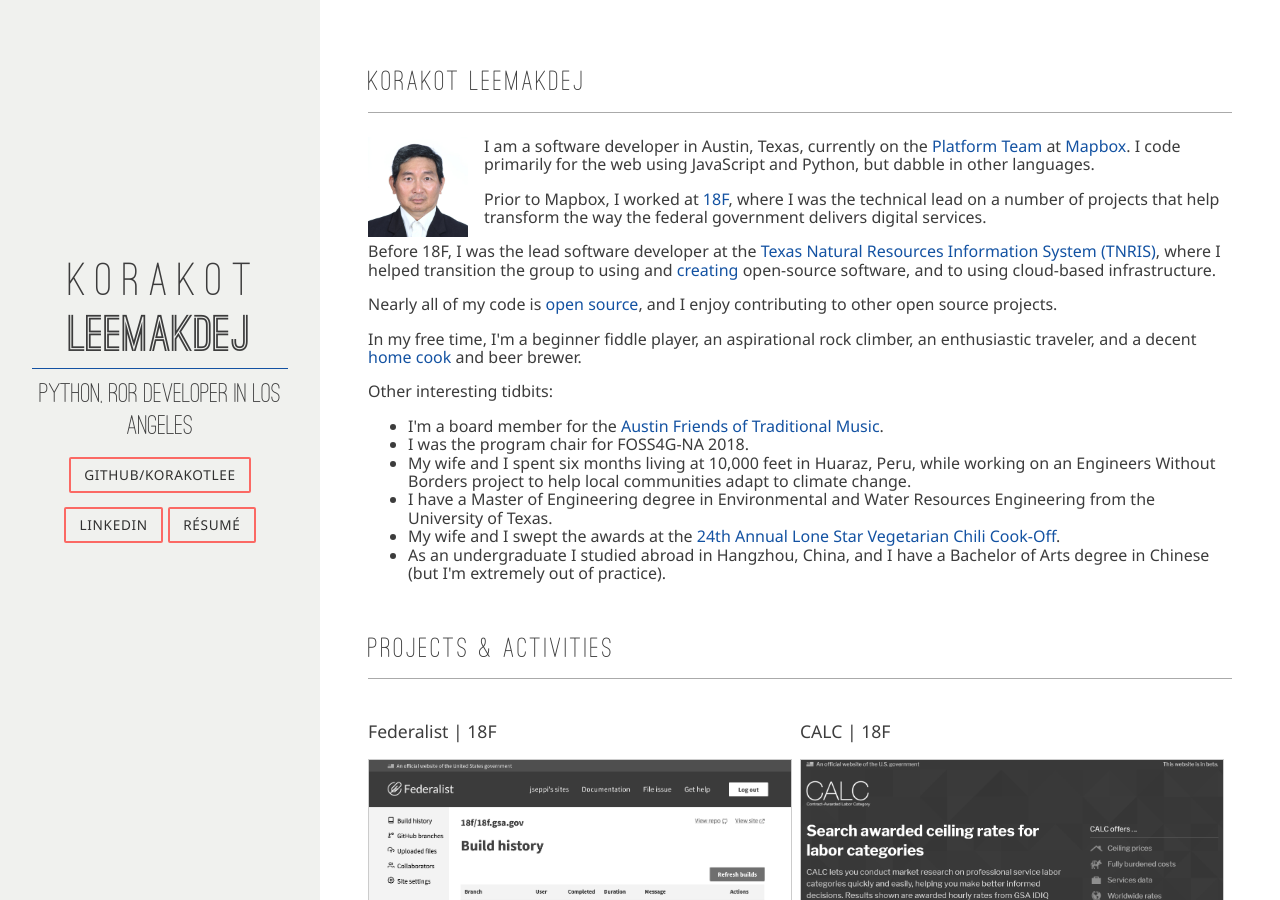
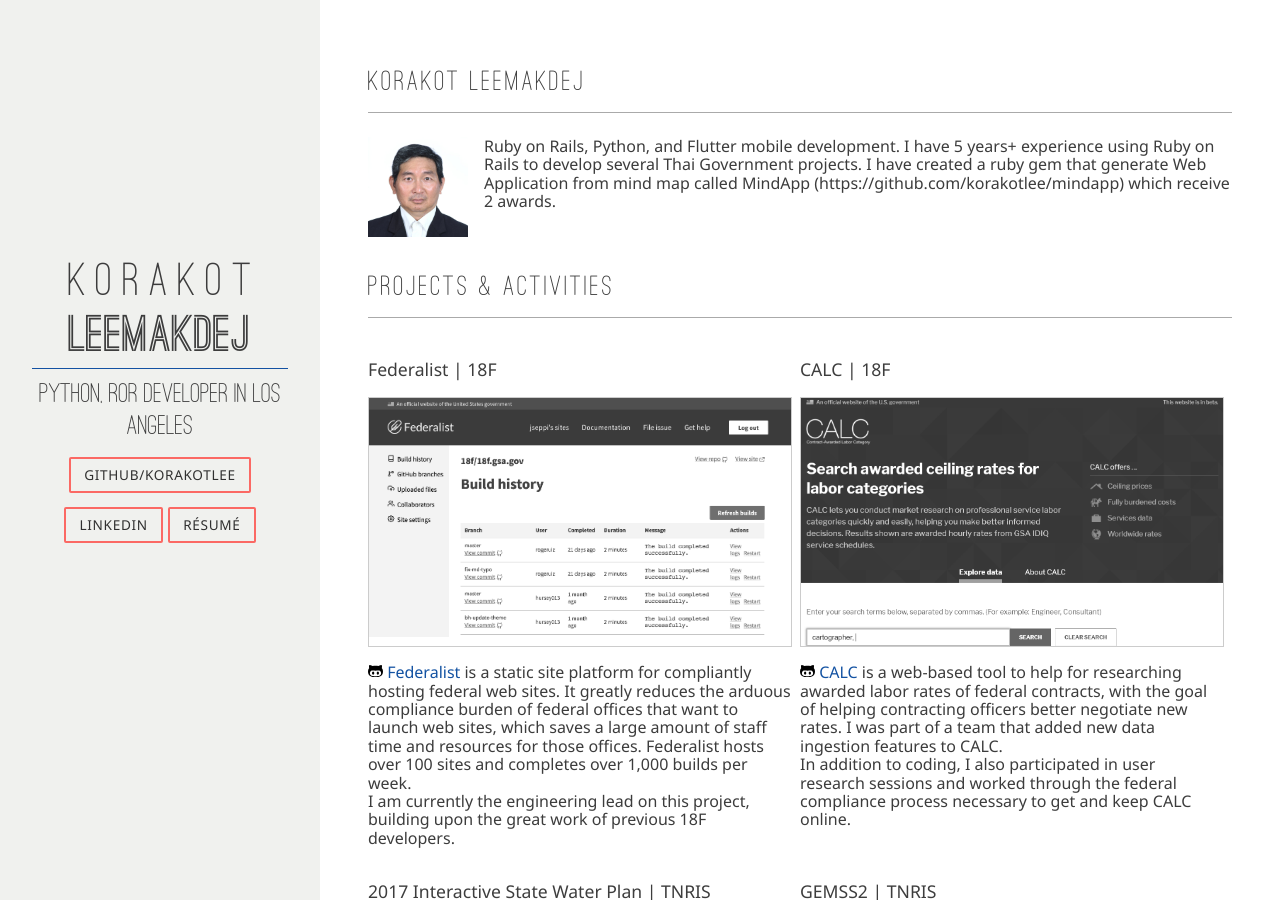
Before and after one commit to korakotlee/korakotlee.github.io, a Jekyll site: the page built from index.html, in a window 1280 px wide and 900 px high. Built offline with Jekyll 4.4.1, drawn with Linux system fonts in a browser that asks for light colours; nearby versions of some CDN libraries; some of the changed text lies outside the part shown.

Commit message:
edit root index, not _site

```diff
--- a/_layouts/article.html
+++ b/_layouts/article.html
@@ -9,7 +9,7 @@
         <h1 class="post-title">{{page.title}}</h1>
 
         <p class="post-meta">
-            By <a class="post-author" href="#">James</a> on {{ page.date | date: "%B %d, %Y" }}</a>
+            By <a class="post-author" href="#">Korakot</a> on {{ page.date | date: "%B %d, %Y" }}</a>
         </p>
     </header>
 
--- a/index.html
+++ b/index.html
@@ -9,21 +9,9 @@
     <div class="pure-g">
       <div class="pure-u-1">
         <img src="/img/korakot.jpg" alt="Korakot"/>
-        <p>I am a software developer in Austin, Texas, currently on the <a href="https://www.mapbox.com/about/team/james-seppi/">Platform Team</a> at <a href="https://www.mapbox.com">Mapbox</a>. I code primarily for the web using JavaScript and Python, but dabble in other languages.</p>
-        <p>Prior to Mapbox, I worked at <a href="https://18f.gsa.gov" title="18F">18F</a>, where I was the technical lead on a number of projects that help transform the way the federal government delivers digital services.</p>
-        <p>Before 18F, I was the lead software developer at the <a href="https://tnris.org">Texas Natural Resources Information System (TNRIS)</a>, where I helped transition the group to using and <a href="https://github.com/tnris">creating</a> open-source software, and to using cloud-based infrastructure.</p>
-        <p>Nearly all of my code is <a href="https://github.com/jseppi">open source</a>, and I enjoy contributing to other open source projects.</p>
-        <p>In my free time, I'm a beginner fiddle player, an aspirational rock climber, an enthusiastic traveler, and a decent <a href="http://kitchen.coseppi.com">home cook</a> and beer brewer.</p>
+        <p>Ruby on Rails, Python, and Flutter mobile development. I have 5 years+ experience using Ruby on Rails to develop several Thai Government projects. I have created a ruby gem that generate Web Application from mind map called MindApp (https://github.com/korakotlee/mindapp) which receive 2 awards.</p>
 
-        <p>Other interesting tidbits:</p>
-        <ul>
-          <li>I&apos;m a board member for the <a href="https://aftm.us">Austin Friends of Traditional Music</a>.</li>
-          <li>I was the program chair for FOSS4G-NA 2018.</li>
-          <li>My wife and I spent six months living at 10,000 feet in Huaraz, Peru, while working on an Engineers Without Borders project to help local communities adapt to climate change.</li>
-          <li>I have a Master of Engineering degree in Environmental and Water Resources Engineering from the University of Texas.</li>
-          <li>My wife and I swept the awards at the <a href="https://kitchen.coseppi.com/2012/11/11/lone-star-vegetarian-chili-cook-off/">24th Annual Lone Star Vegetarian Chili Cook-Off</a>.</li>
-          <li>As an undergraduate I studied abroad in Hangzhou, China, and I have a Bachelor of Arts degree in Chinese (but I&apos;m extremely out of practice).</li>
-        </ul>
+
       </div>
     </div>
   </div>
@@ -76,10 +64,8 @@
   <h2 class="content-subhead">Contact</h2>
   <ul>
     <li>james.seppi at gmail.com</li>
-    <li><a href="https://github.com/jseppi">github.com/jseppi</a></li>
-    <li><a href="https://twitter.com/hydrologee">@hydrologee</a></li>
-    <li><a href="https://www.linkedin.com/in/james-seppi-5b884a40">LinkedIn</a></li>
-    <li><a href="https://kitchen.coseppi.com">Coseppi Kitchen</a> - Vegetarian Cooking Blog by James Seppi and Taylor Cook</li>
+    <li><a href="https://github.com/korakotlee">github.com/korakotlee</a></li>
+    <li><a href="https://www.linkedin.com/in/korakot/">LinkedIn</a></li>
   </ul>
 </div>
 
```
Also changed, not shown: 5 other files.
